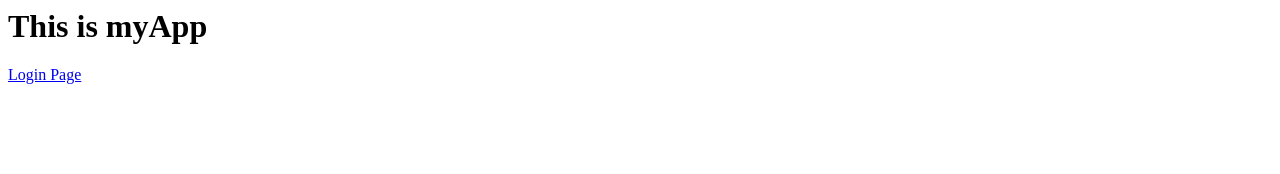
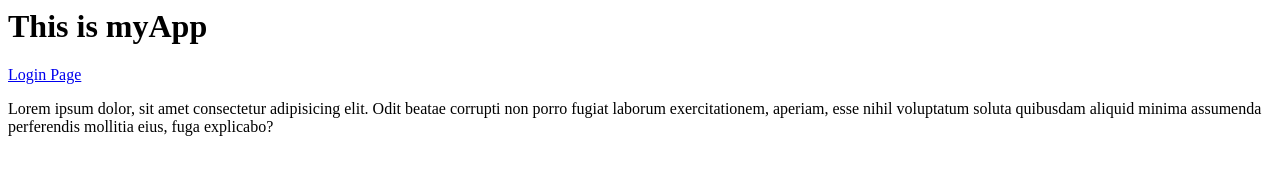
Before and after one commit to tonipone/tonipone.github.io, a plain HTML site: page index.html in a window 1280 px wide. Drawn offline with Linux system fonts and the light colour scheme.

Commit message:
login html

```diff
--- a/index.html
+++ b/index.html
@@ -5,6 +5,7 @@
 <body>
 	<h1>This is myApp </h1>
 	<p><a href="/login.html">Login Page</a></p>
+	<p>Lorem ipsum dolor, sit amet consectetur adipisicing elit. Odit beatae corrupti non porro fugiat laborum exercitationem, aperiam, esse nihil voluptatum soluta quibusdam aliquid minima assumenda perferendis mollitia eius, fuga explicabo?</p>
 
 </body>
 </html>
```
